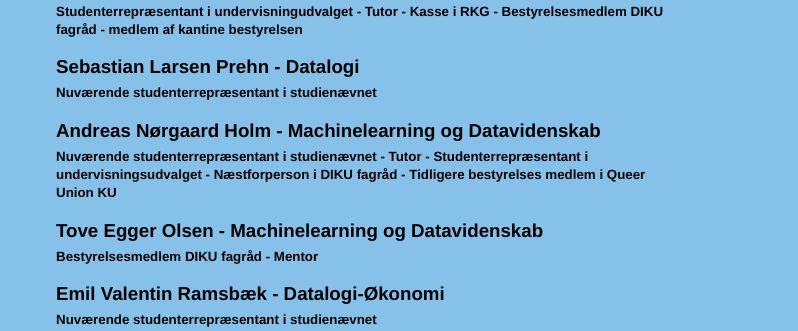
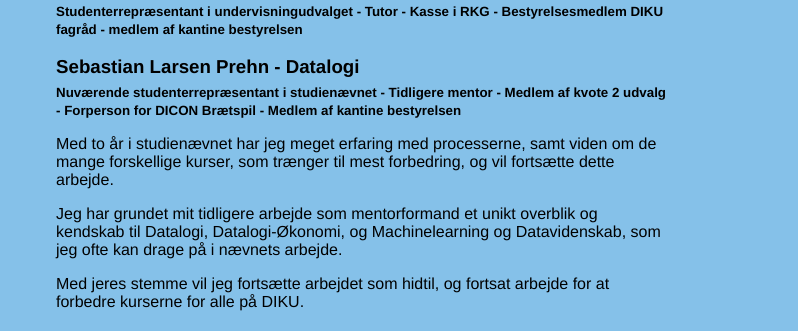
Before and after one commit to stemdiku/stemdiku-github.io, a plain HTML site: page index.html in a window 1280 px wide. Shown: the part 570-901 px from the top of the page, 278-1076 px from the left. Drawn offline with Linux system fonts and the light colour scheme.

Commit message:
Update representative
Updating the index.html to include more information about myself, Sebastian Larsen Prehn.

```diff
--- a/index.html
+++ b/index.html
@@ -24,7 +24,12 @@
         <h3>David Juul Tiilge - Datalogi</h3>
         <b>Studenterrepræsentant i undervisningudvalget - Tutor - Kasse i RKG - Bestyrelsesmedlem DIKU fagråd - medlem af kantine bestyrelsen</b>
         <h3>Sebastian Larsen Prehn - Datalogi </h3>
-        <b>Nuværende studenterrepræsentant i studienævnet</b>
+        <b>Nuværende studenterrepræsentant i studienævnet - Tidligere mentor - Medlem af kvote 2 udvalg - Forperson for DICON Brætspil - Medlem af kantine bestyrelsen</b>
+        <p>Med to år i studienævnet har jeg meget erfaring med processerne, samt viden om de mange forskellige kurser, som trænger til mest forbedring, og vil fortsætte dette arbejde.</p>
+
+        <p>Jeg har grundet mit tidligere arbejde som mentorformand et unikt overblik og kendskab til Datalogi, Datalogi-Økonomi, og Machinelearning og Datavidenskab, som jeg ofte kan drage på i nævnets arbejde.</p>
+
+        <p>Med jeres stemme vil jeg fortsætte arbejdet som hidtil, og fortsat arbejde for at forbedre kurserne for alle på DIKU.</p>
 
         <h3>Andreas Nørgaard Holm - Machinelearning og Datavidenskab</h3>
         <b>Nuværende studenterrepræsentant i studienævnet - Tutor - Studenterrepræsentant i undervisningsudvalget - Næstforperson i DIKU fagråd - Tidligere bestyrelses medlem i Queer Union KU</b>
```
